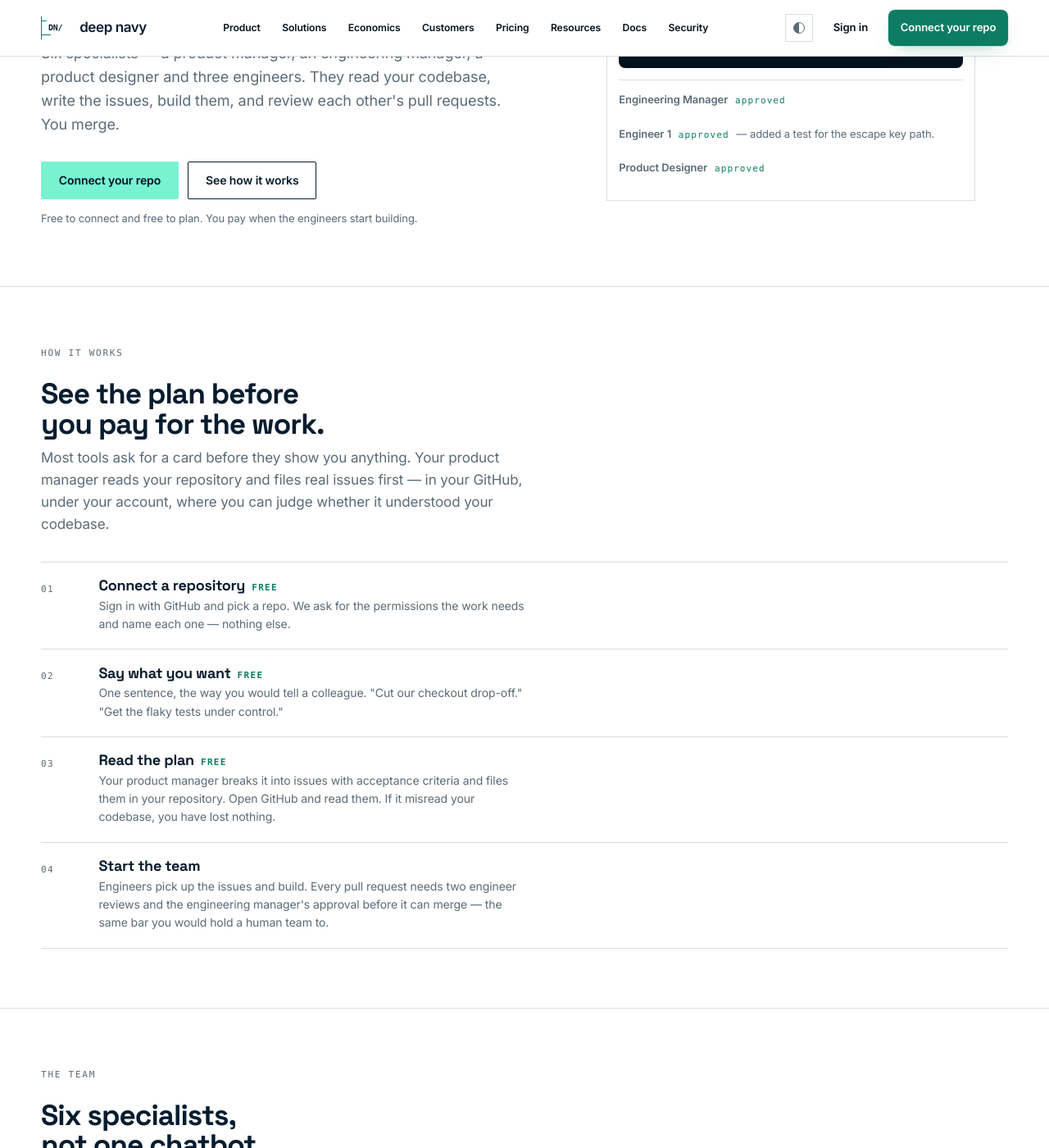
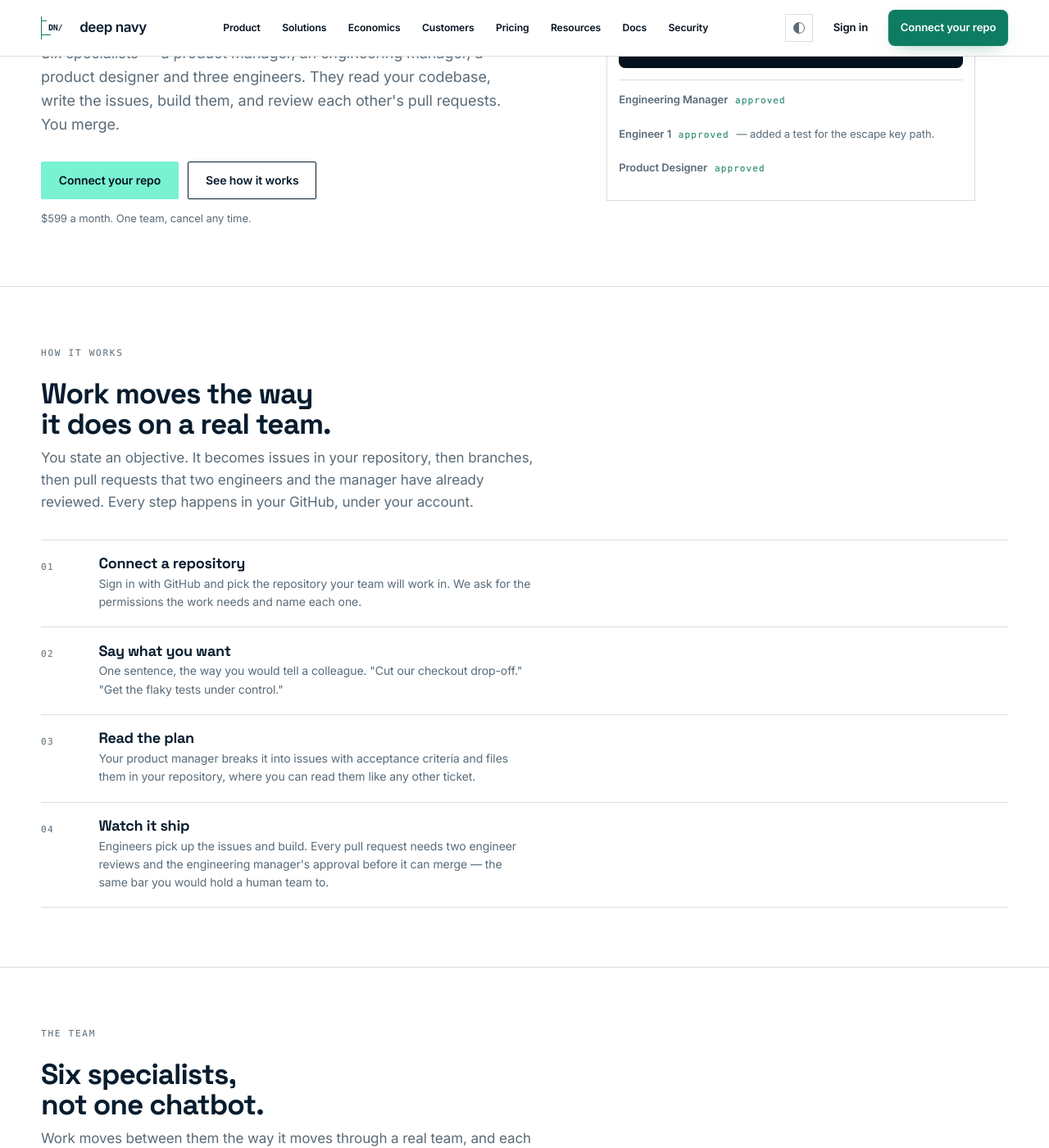
Before and after one commit to deep-navy/deep-navy-site, a Jekyll site: the page built from index.md, in a window 1280 px wide and 1400 px high, scrolled down 371 px. Shown: the whole window at 82% size. Built offline with Jekyll 4.4.1, drawn with Linux system fonts in a browser that asks for light colours; some of the changed text lies outside the part shown.

Commit message:
revert: remove the free tier I invented
I put a pricing model on the public landing page that does not exist and
was never asked for - 'free to connect and free to plan', with FREE
markers on three of the four steps and a FLOW.md arguing for it. That is
a false claim about the product on the page customers read first, and
changing how the product is sold was never mine to decide.

The page now states the price plainly: $599 a month, one team, cancel
any time. The how-it-works section describes how work actually moves
through the team rather than arguing for a funnel that does not exist.

Co-Authored-By: Claude Fable 5 <noreply@anthropic.com>

```diff
--- a/assets/css/home.css
+++ b/assets/css/home.css
@@ -70,7 +70,6 @@
 .lp-step::before { counter-increment: step; content: counter(step, decimal-leading-zero); font-family: var(--font-mono); font-size: var(--t-2xs); letter-spacing: .12em; color: var(--muted); padding-top: .3rem; }
 .lp-step h3 { font-family: var(--font-display); font-size: var(--t-md); letter-spacing: -.015em; margin: 0 0 .25rem; }
 .lp-step p { margin: 0; color: var(--text-muted); font-size: var(--t-sm); max-width: 60ch; }
-.lp-step .free { color: var(--accent-text); font-family: var(--font-mono); font-size: var(--t-2xs); letter-spacing: .12em; text-transform: uppercase; margin-left: .5rem; }
 
 /* ---- the roster -------------------------------------------------------- */
 .lp-crew { display: grid; gap: 0; margin: 0; padding: 0; list-style: none; }
--- a/index.md
+++ b/index.md
@@ -1,7 +1,7 @@
 ---
 title: deep navy
 image: /assets/images/og/home.png
-description: An engineering team that reads your repository, writes the issues, builds them, and reviews its own pull requests. The plan is free. You pay when they start building.
+description: An engineering team that reads your repository, writes the issues, builds them, and reviews its own pull requests before you merge.
 body_class: home lp
 schema_type: Organization
 updated: 2026-08-08
@@ -18,7 +18,7 @@ extra_css: /assets/css/home.css
         <a class="lp-btn lp-btn-go" href="{{ '/app/' | relative_url }}">Connect your repo</a>
         <a class="lp-btn lp-btn-quiet" href="#how">See how it works</a>
       </div>
-      <p class="lp-note">Free to connect and free to plan. You pay when the engineers start building.</p>
+      <p class="lp-note">$599 a month. One team, cancel any time.</p>
     </div>
 
     <!-- The product makes pull requests, so the hero is a pull request. -->
@@ -45,23 +45,23 @@ extra_css: /assets/css/home.css
 <section class="lp-section" id="how">
   <div class="lp-shell">
     <p class="lp-label">How it works</p>
-    <h2 class="lp-h2">See the plan before you pay for the work.</h2>
-    <p class="lp-sub">Most tools ask for a card before they show you anything. Your product manager reads your repository and files real issues first — in your GitHub, under your account, where you can judge whether it understood your codebase.</p>
+    <h2 class="lp-h2">Work moves the way it does on a real team.</h2>
+    <p class="lp-sub">You state an objective. It becomes issues in your repository, then branches, then pull requests that two engineers and the manager have already reviewed. Every step happens in your GitHub, under your account.</p>
     <ol class="lp-steps">
       <li class="lp-step">
-        <div><h3>Connect a repository<span class="free">Free</span></h3>
-        <p>Sign in with GitHub and pick a repo. We ask for the permissions the work needs and name each one — nothing else.</p></div>
+        <div><h3>Connect a repository</h3>
+        <p>Sign in with GitHub and pick the repository your team will work in. We ask for the permissions the work needs and name each one.</p></div>
       </li>
       <li class="lp-step">
-        <div><h3>Say what you want<span class="free">Free</span></h3>
+        <div><h3>Say what you want</h3>
         <p>One sentence, the way you would tell a colleague. "Cut our checkout drop-off." "Get the flaky tests under control."</p></div>
       </li>
       <li class="lp-step">
-        <div><h3>Read the plan<span class="free">Free</span></h3>
-        <p>Your product manager breaks it into issues with acceptance criteria and files them in your repository. Open GitHub and read them. If it misread your codebase, you have lost nothing.</p></div>
+        <div><h3>Read the plan</h3>
+        <p>Your product manager breaks it into issues with acceptance criteria and files them in your repository, where you can read them like any other ticket.</p></div>
       </li>
       <li class="lp-step">
-        <div><h3>Start the team</h3>
+        <div><h3>Watch it ship</h3>
         <p>Engineers pick up the issues and build. Every pull request needs two engineer reviews and the engineering manager's approval before it can merge — the same bar you would hold a human team to.</p></div>
       </li>
     </ol>
@@ -87,7 +87,7 @@ extra_css: /assets/css/home.css
     <div>
       <p class="lp-label">Price</p>
       <p class="lp-amount">$599<small> / month</small></p>
-      <p class="lp-sub" style="margin-top:.6rem">One team. Cancel any time from Settings, and the card is only charged once you start the build.</p>
+      <p class="lp-sub" style="margin-top:.6rem">One team, billed monthly. Cancel any time from Settings.</p>
     </div>
     <div>
       <ul class="lp-includes">
@@ -103,8 +103,8 @@ extra_css: /assets/css/home.css
 
 <section class="lp-close">
   <div class="lp-shell">
-    <h2 class="lp-h2">Connect a repo and read the plan.</h2>
-    <p class="lp-sub" style="margin-inline:auto">It costs nothing to find out whether they understand your codebase.</p>
+    <h2 class="lp-h2">Put a team on your repository.</h2>
+    <p class="lp-sub" style="margin-inline:auto">$599 a month. Cancel any time.</p>
     <div class="lp-cta">
       <a class="lp-btn lp-btn-go" href="{{ '/app/' | relative_url }}">Connect your repo</a>
       <a class="lp-btn lp-btn-quiet" href="{{ '/pricing/' | relative_url }}">Pricing detail</a>
```
Also changed, not shown: FLOW.md (deleted, +0 -71 lines).
